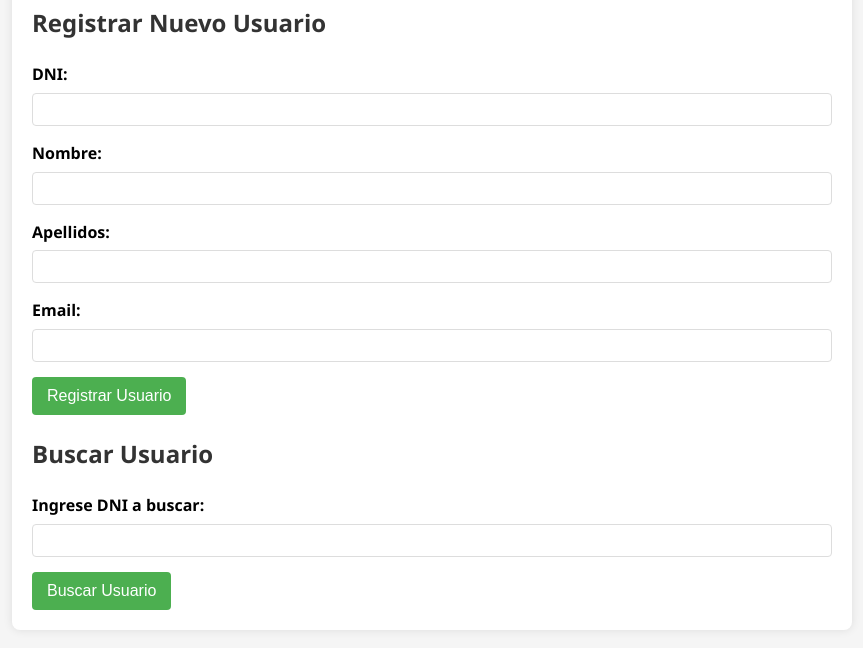
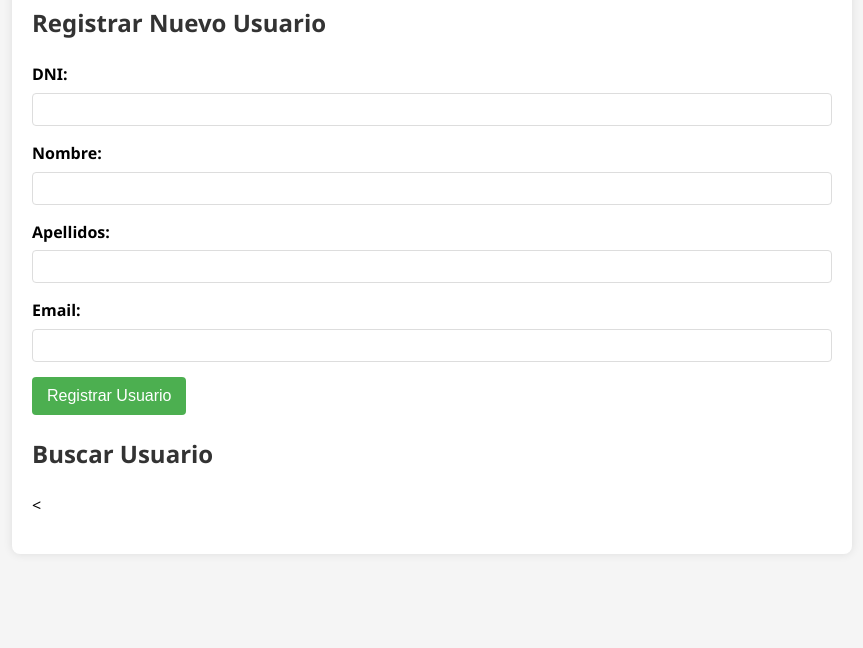
Before and after one commit to Zantival/Registro_Users, a website: page index.html in a window 1280 px wide. Shown: the part 130-778 px from the top of the page, without its empty margins (208-1071 px from the left). Drawn offline with Linux system fonts and the light colour scheme; files that its build step writes are made by us from their sources.

Commit message:
Update index.html

```diff
--- a/index.html
+++ b/index.html
@@ -3,7 +3,6 @@
 <head>
   <meta charset="UTF-8">
   <meta name="viewport" content="width=device-width, initial-scale=1.0">
-   <script src="scriptusu.js"></script>
   <title>Registro de Usuarios</title>
   <style>
     body {
@@ -157,16 +156,4 @@
       <h2>Buscar Usuario</h2>
       <form id="form-busqueda">
         <div class="form-group">
-          <label for="buscar-dni">Ingrese DNI a buscar:</label>
-          <input type="text" id="buscar-dni" name="buscar-dni" required>
-        </div>
-
-        <button type="submit">Buscar Usuario</button>
-      </form>
-
-      <div id="resultado-usuario"></div>
-    </section>
-  </div>
-
-</body>
-</html>
+          <
```
